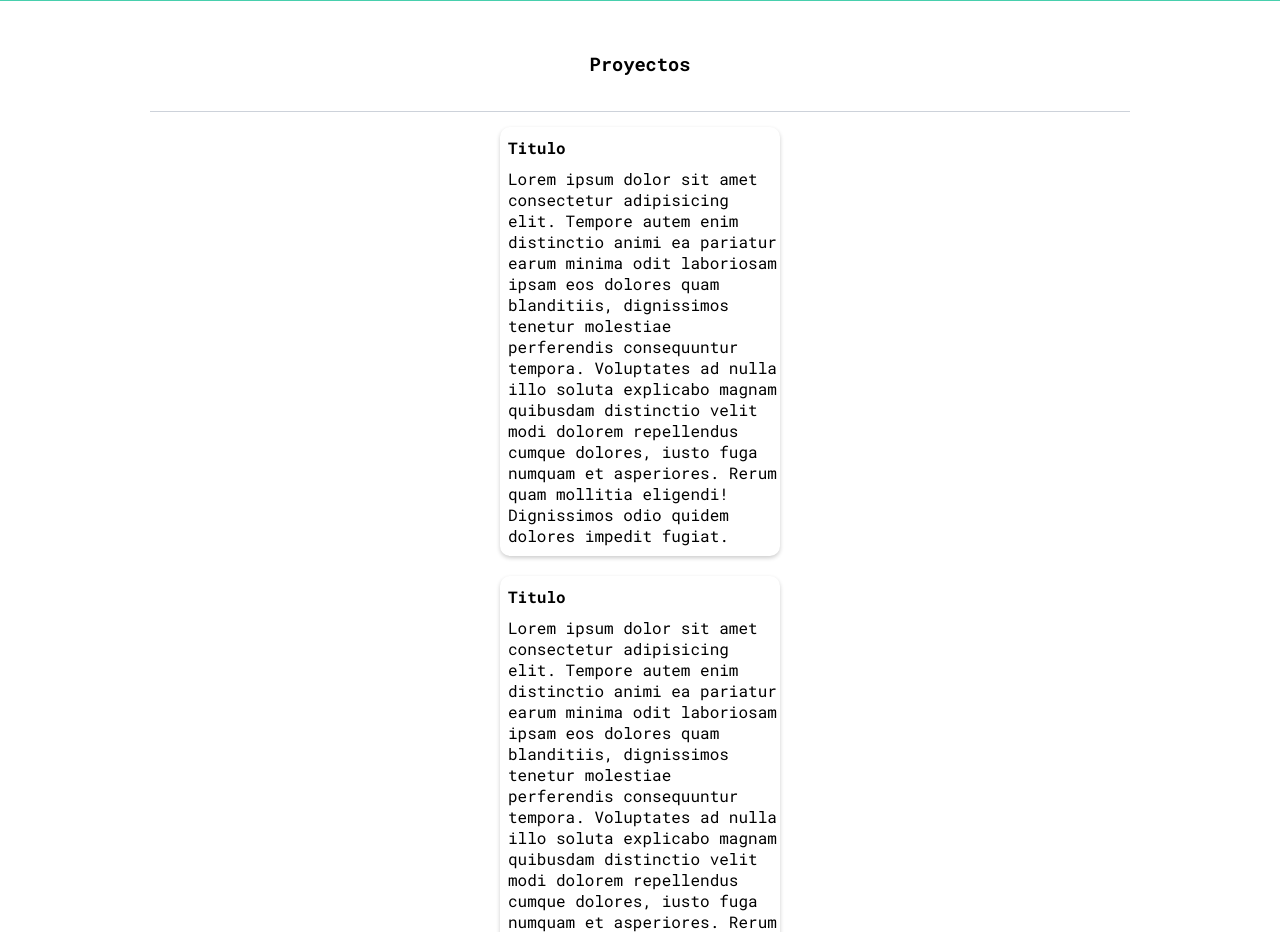
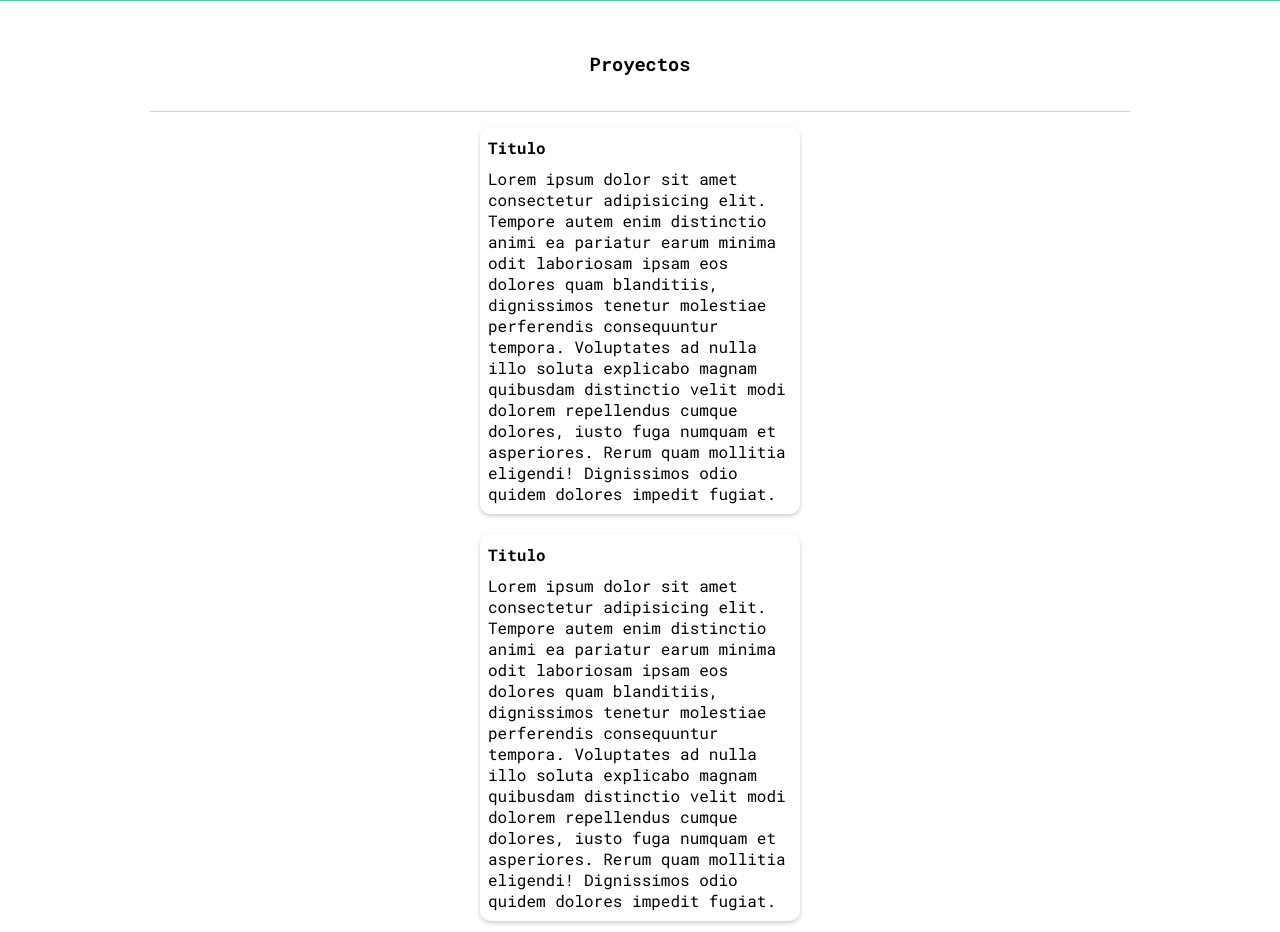
Before and after one commit to geanreyess/geanreyess.github.io, a website: page perfil.html in a window 1280 px wide. Shown: the part 460-1392 px from the top of the page. Drawn offline with Linux system fonts and the light colour scheme.

Commit message:
Se dio otra vez retoque al perfil.html

```diff
--- a/css/main.css
+++ b/css/main.css
@@ -337,7 +337,7 @@ footer span {
 }
 .proyects-container {
     width: 100%;
-    max-width: 280px;
+    max-width: 320px;
     /* margin: 0 10px; */
     padding: 10px 0px;
     padding-left: 8px;
```
